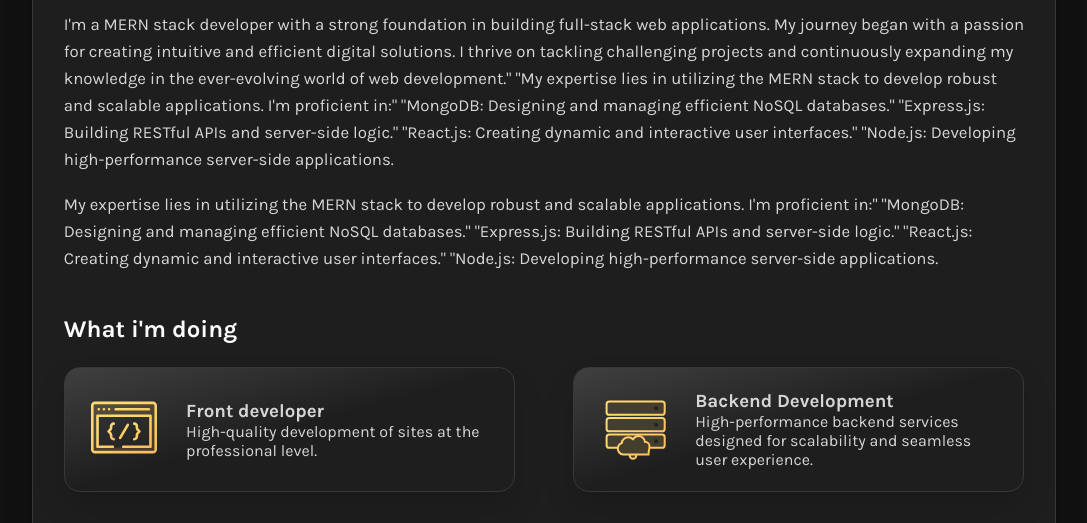
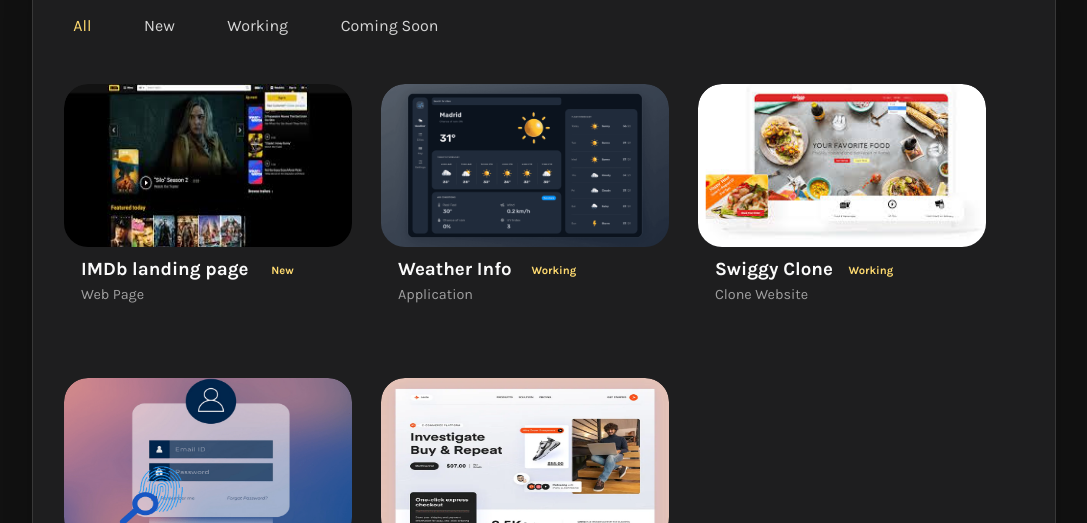
Before and after one commit to arsh-study-01/MyPortfolio, a plain HTML site: page index.html in a window 1280 px wide. Shown: the part 429-952 px from the top of the page, without its empty margins (96-1183 px from the left). Drawn offline with Linux system fonts and the light colour scheme.

Commit message:
Css Fixing-3

```diff
--- a/index.html
+++ b/index.html
@@ -162,7 +162,7 @@
         </ul>
       </div>
     </div>
-    <div class="slider-container" id="about">
+    <div class="slider-container" id="projects">
       <header>
         <div class="title">
           <h1 id="title">About<span></span></h1>
@@ -185,7 +185,7 @@
           </ul>
         </nav>
       </header>
-      <main id="about" class="show">
+      <main id="about">
         <div class="subTitle">
           <p>
             I'm a MERN stack developer with a strong foundation in building
@@ -557,7 +557,10 @@
               </li>
             </ul>
           </div>
-          <button class="resume-downlodeBtn">
+          <button
+            class="resume-downlodeBtn"
+            onclick="window.open('./src/img/my-avatar.png')"
+          >
             <svg
               viewBox="-0.5 0 25 25"
               fill="none"
@@ -617,17 +620,17 @@
           </button>
         </div>
       </main>
-      <main id="projects">
+      <main id="projects" class="show">
         <nav class="project-nav">
           <ul>
-            <li class="active">All</li>
-            <li>Application</li>
-            <li>Web Development</li>
-            <li>UI/UX</li>
+            <li class="all active">All</li>
+            <li class="new">New</li>
+            <li class="working">Working</li>
+            <li class="soon">Coming Soon</li>
           </ul>
         </nav>
         <div class="project-container">
-          <div class="project-box">
+          <div class="project-box" id="new">
             <div class="image">
               <img src="./src/img/projectImage/imdb.png" alt="" />
               <div class="icon">
@@ -649,7 +652,7 @@
               <span class="subTitle">Web Page</span>
             </div>
           </div>
-          <div class="project-box">
+          <div class="project-box" id="working">
             <div class="image">
               <img src="./src/img/projectImage/weather.png" alt="" />
               <div class="icon">
@@ -671,7 +674,7 @@
               <span class="subTitle">Application</span>
             </div>
           </div>
-          <div class="project-box">
+          <div class="project-box" id="working">
             <div class="image">
               <img src="./src/img/projectImage/swiggy.png" alt="" />
               <div class="icon">
@@ -693,7 +696,7 @@
               <span class="subTitle">Clone Website</span>
             </div>
           </div>
-          <div class="project-box">
+          <div class="project-box" id="soon">
             <div class="image">
               <img src="./src/img/projectImage/login.png" alt="" />
               <div class="icon">
@@ -715,7 +718,7 @@
               <span class="subTitle">Functionality Page</span>
             </div>
           </div>
-          <div class="project-box">
+          <div class="project-box" id="soon">
             <div class="image">
               <img src="./src/img/projectImage/e-commer.png" alt="" />
               <div class="icon">
--- a/script.js
+++ b/script.js
@@ -25,3 +25,26 @@
       .setAttribute("id", e.target.getAttribute("id"));
   }
 });
+document.querySelector(".project-nav").addEventListener("click", (e) => {
+  if (e.target.parentElement.localName == "ul") {
+    document
+      .querySelectorAll(".project-nav > ul > li")
+      .forEach((e) => e.classList.remove("active"));
+    let x = e.target;
+    x.classList.add("active");
+    categry(x.classList[0]);
+  }
+  // All Function
+  function categry(x) {
+    document.querySelectorAll(".project-box").forEach((e) => {
+      if (x != "all") {
+        e.style.display = "none";
+        if (e.getAttribute("id") == x) {
+          e.style.display = "grid";
+        }
+      } else {
+        e.style.display = "grid";
+      }
+    });
+  }
+});
--- a/style.css
+++ b/style.css
@@ -503,6 +503,8 @@
 }
 
 div.project-box {
+  transition: all 0.2s;
+  position: relative;
   height: 15rem;
   overflow: hidden;
   border-radius: 1.5rem;
@@ -510,6 +512,44 @@
   gap: 1%;
   grid-template-rows: 68% 26%;
   cursor: pointer;
+}
+div.project-box:active {
+  transform: scale(0.99);
+}
+div.project-box::after {
+  content: "";
+  width: 2.2rem;
+  position: absolute;
+  bottom: 18.5%;
+  right: 18%;
+  color: var(--orange-yellow-crayola);
+  display: flex;
+  align-items: center;
+  justify-content: center;
+  border-radius: 50%;
+  aspect-ratio: 2 / 1;
+  font-size: 0.7rem;
+  font-weight: 700;
+}
+div.project-box#new::after {
+  content: "New";
+}
+div.project-box#working::after {
+  content: "Working";
+  width: 3.2rem;
+  bottom: 17%;
+  right: 31%;
+}
+div.project-box#soon::after {
+  content: "Coming Soon";
+  bottom: 15.3%;
+  right: 25%;
+  width: auto;
+}
+div.project-box:nth-child(4)#soon::after {
+  content: "Coming Soon";
+  width: auto;
+  right: 0;
 }
 div.project-box div.image {
   width: 100%;
--- a/utility.css
+++ b/utility.css
@@ -140,5 +140,5 @@
   display: none;
 }
 main.show {
-  display: grid;
+  display: grid !important;
 }
```
